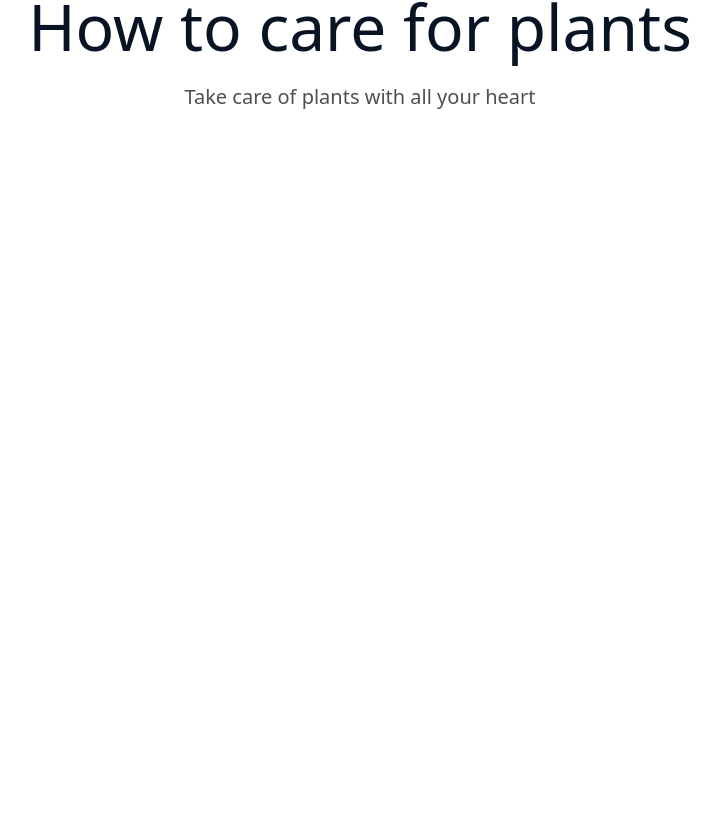
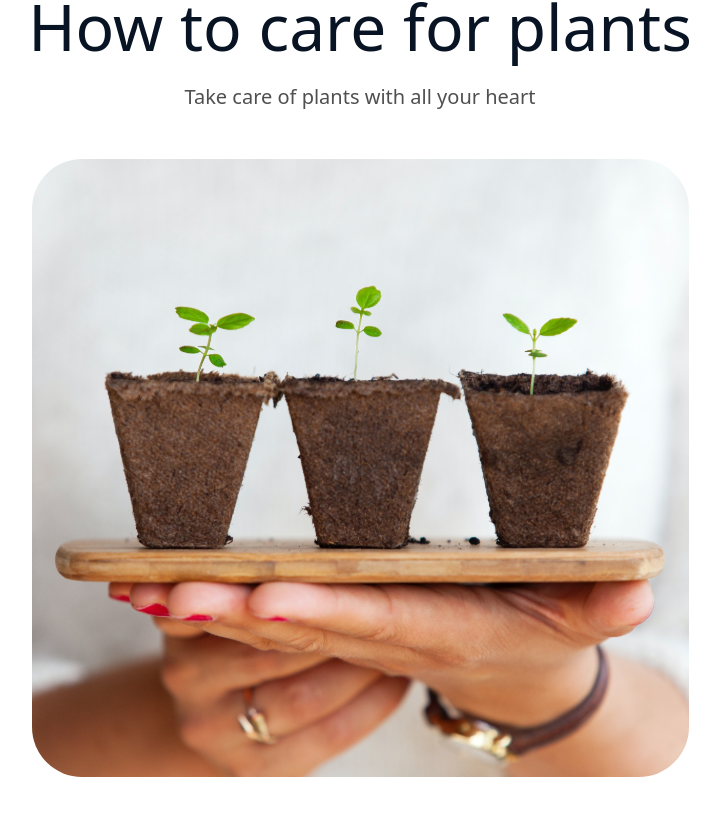
Before and after one commit to NerminVej/Crafted-Comforts, a React (Vite) app: page / in a window 1280 px wide. Shown: the part 3308-4123 px from the top of the page, without its empty margins (280-1000 px from the left). Before the commit the page ends 3627 px from the top, so only its background shows below. Built offline with nearby package versions, Linux system fonts and the light colour scheme.

Commit message:
implemented the image for the care component

```diff
--- a/src/components/Care.tsx
+++ b/src/components/Care.tsx
@@ -18,6 +18,9 @@ const Care = () => {
         </h5>
       </FadeIn>
 
+      <FadeIn delay={0.6} direction="right" fullWidth={false} padding={false}>
+          <img src={imageFour} alt="plants" />
+        </FadeIn>
 
     </div>
   );
```
